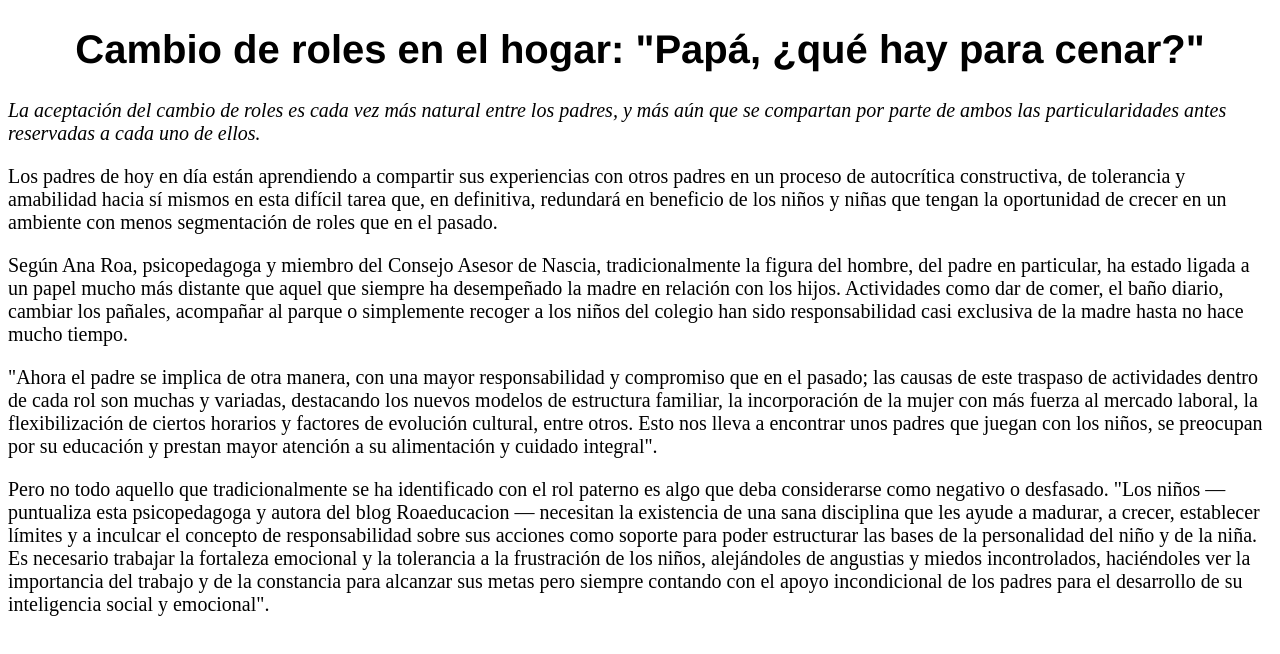
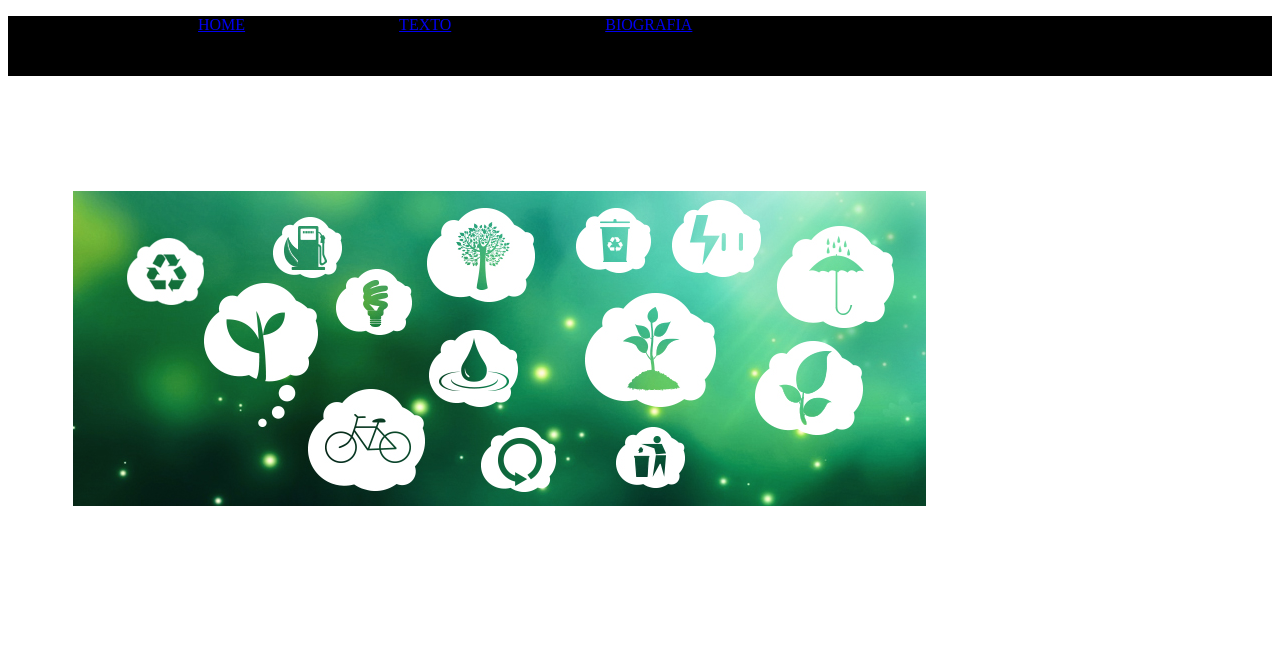
Before and after one commit to P3Dr0321/Projeto-Espanhol, a plain HTML site: page index.html in a window 1280 px wide. Drawn offline with Linux system fonts and the light colour scheme.

Commit message:
rename arquivos

```diff
--- a/index.html
+++ b/index.html
@@ -5,42 +5,22 @@
     <meta charset="UTF-8">
     <meta http-equiv="X-UA-Compatible" content="IE=edge">
     <meta name="viewport" content="width=device-width, initial-scale=1.0">
-    <title>Texto</title>
+    <title>Capa</title>
     <link rel="stylesheet" href="style.css">
+
 </head>
 
 <body>
-    <h1><b>Cambio de roles en el hogar: "Papá, ¿qué hay para cenar?"</b></h1>
-
-    <p><i>La aceptación del cambio de roles es cada vez más natural entre los padres, y más aún que se compartan por
-            parte de ambos las particularidades antes reservadas a cada uno de ellos.
-        </i>
-    </p>
-    <p>Los padres de hoy en día están aprendiendo a compartir sus experiencias con otros padres en un proceso de
-        autocrítica constructiva, de tolerancia y amabilidad hacia sí mismos en esta difícil tarea que, en definitiva,
-        redundará en beneficio de los niños y niñas que tengan la oportunidad de crecer en un ambiente con menos
-        segmentación de roles que en el pasado.
-    </p>
-    <p>Según Ana Roa, psicopedagoga y miembro del Consejo Asesor de Nascia, tradicionalmente la figura del hombre, del
-        padre en particular, ha estado ligada a un papel mucho más distante que aquel que siempre ha desempeñado la
-        madre en relación con los hijos. Actividades como dar de comer, el baño diario, cambiar los pañales, acompañar
-        al parque o simplemente recoger a los niños del colegio han sido responsabilidad casi exclusiva de la madre
-        hasta no hace mucho tiempo.
-    </p>
-    <p>"Ahora el padre se implica de otra manera, con una mayor responsabilidad y compromiso que en el pasado; las
-        causas de este traspaso de actividades dentro de cada rol son muchas y variadas, destacando los nuevos modelos
-        de estructura familiar, la incorporación de la mujer con más fuerza al mercado laboral, la flexibilización de
-        ciertos horarios y factores de evolución cultural, entre otros. Esto nos lleva a encontrar unos padres que
-        juegan con los niños, se preocupan por su educación y prestan mayor atención a su alimentación y cuidado
-        integral".</p>
-    <p>Pero no todo aquello que tradicionalmente se ha identificado con el rol paterno es algo que deba considerarse
-        como negativo o desfasado. "Los niños —puntualiza esta psicopedagoga y autora del blog Roaeducacion — necesitan
-        la existencia de una sana disciplina que les ayude a madurar, a crecer, establecer límites y a inculcar el
-        concepto de responsabilidad sobre sus acciones como soporte para poder estructurar las bases de la personalidad
-        del niño y de la niña. Es necesario trabajar la fortaleza emocional y la tolerancia a la frustración de los
-        niños, alejándoles de angustias y miedos incontrolados, haciéndoles ver la importancia del trabajo y de la
-        constancia para alcanzar sus metas pero siempre contando con el apoyo incondicional de los padres para el
-        desarrollo de su inteligencia social y emocional".</p>
+    <header>
+        <nav>
+            <ul>
+                <Li><a href="Capa.html">HOME</a></Li>
+                <li><a href="index.html">TEXTO</a></li>
+                <li><a href="biografia.html">BIOGRAFIA</a></li>
+            </ul>
+        </nav>
+    </header>
+    <div> <img class="Inagem" src="MA.jpg"> </div>
 
 </body>
 
```
Also changed, not shown: texto.html (added, +47 -0 lines).
